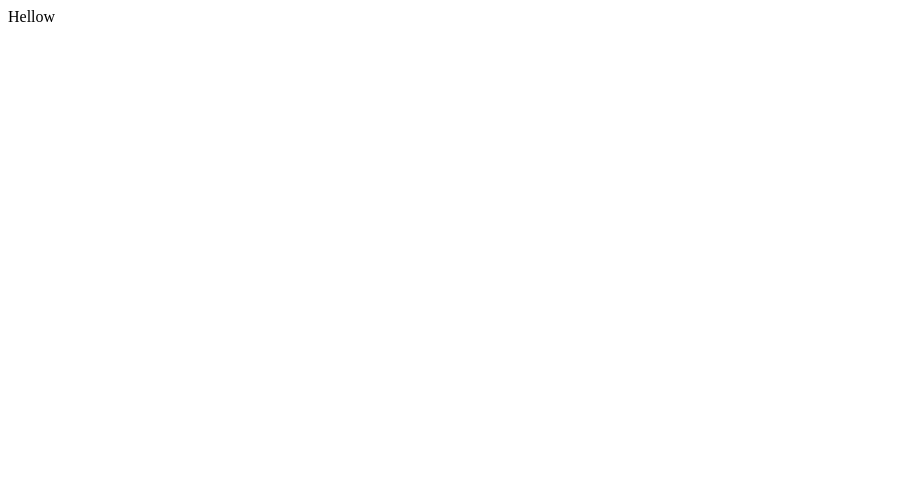
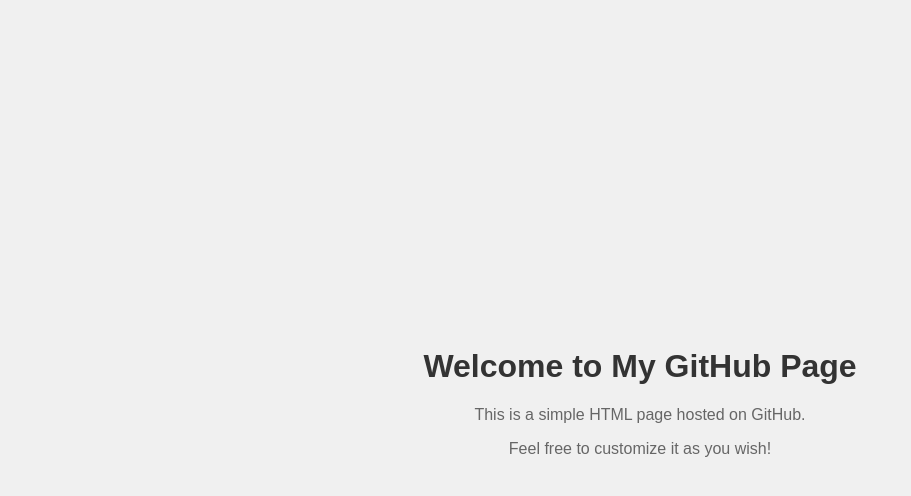
Before and after one commit to pknair408/Htmlsites, a plain HTML site: page index.html in a window 1280 px wide. Shown: the whole page, without its empty margins (0-911 px from the left). Drawn offline with Linux system fonts and the light colour scheme.

Commit message:
Update index.html

```diff
--- a/index.html
+++ b/index.html
@@ -1,6 +1,36 @@
-<html>
-
+<!DOCTYPE html>
+<html lang="en">
+<head>
+    <meta charset="UTF-8">
+    <meta name="viewport" content="width=device-width, initial-scale=1.0">
+    <title>My GitHub Page</title>
+    <style>
+        body {
+            font-family: Arial, sans-serif;
+            margin: 0;
+            padding: 0;
+            height: 100vh;
+            display: flex;
+            justify-content: center;
+            align-items: center;
+            background-color: #f0f0f0;
+        }
+        .container {
+            text-align: center;
+        }
+        h1 {
+            color: #333;
+        }
+        p {
+            color: #666;
+        }
+    </style>
+</head>
 <body>
-<p>Hellow</p>
+    <div class="container">
+        <h1>Welcome to My GitHub Page</h1>
+        <p>This is a simple HTML page hosted on GitHub.</p>
+        <p>Feel free to customize it as you wish!</p>
+    </div>
 </body>
 </html>
```
